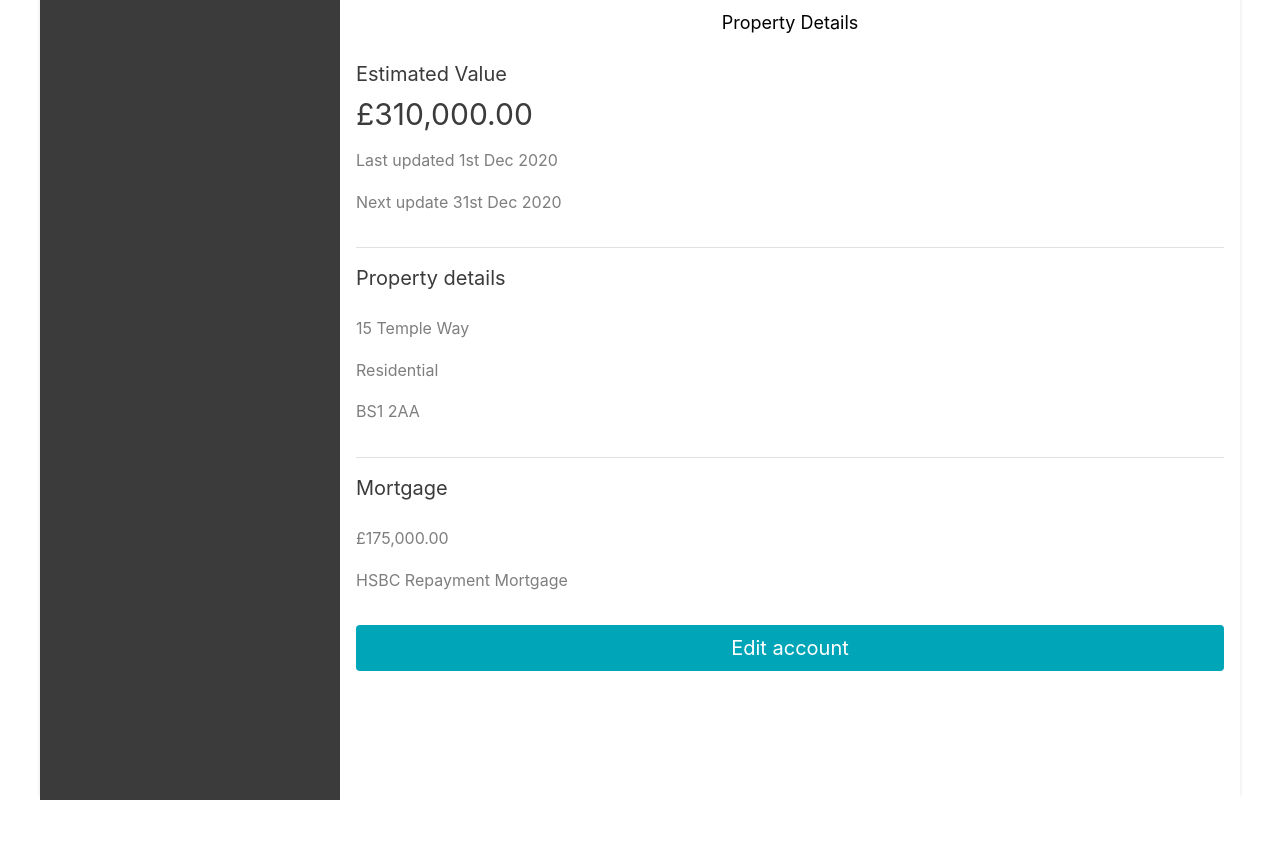
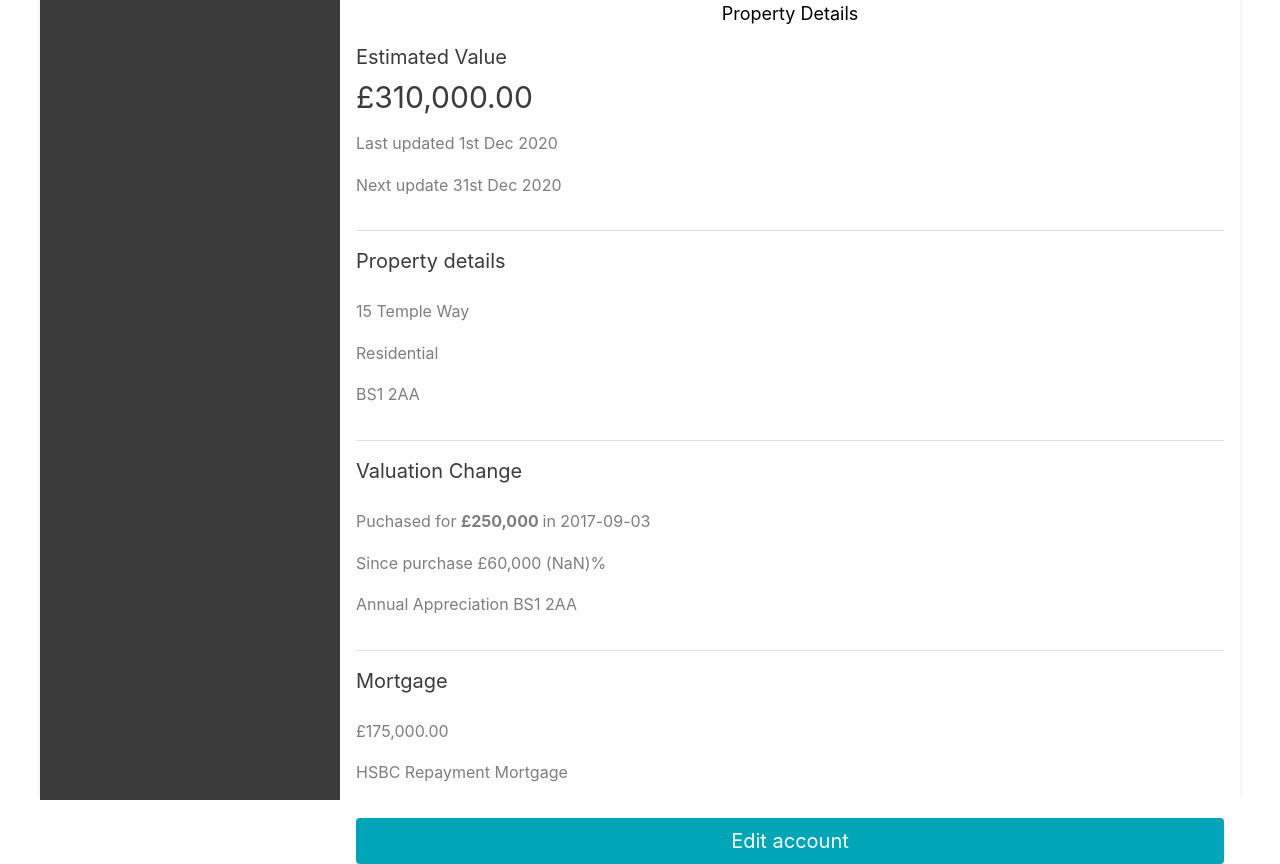
Before and after one commit to samchillcott/frontend-interview-task-main, a Next.js app: page / in a window 1280 px wide. Before the commit the page ends 800 px from the top, so only its background shows below. Built offline with nearby package versions, Linux system fonts and the light colour scheme.

Commit message:
add 3 sections with calculations

```diff
--- a/modules/property-details/index.js
+++ b/modules/property-details/index.js
@@ -33,32 +33,42 @@ const account = {
   updateAfterDays: 30,
 };
 
-const Detail = ({}) => {
+const Detail = ({ }) => {
   let mortgage;
   const lastUpdate = new Date(account.lastUpdate);
   if (account.associatedMortgages.length) {
     mortgage = account.associatedMortgages[0];
   }
 
+  const sincePurchase = (recentValuation, originalPurchasePrice) => {
+    return recentValuation - originalPurchasePrice
+  }
+
+  const sincePurchasePercentage = (sincePurchase, originalPurchasePrice) => {
+    console.log(sincePurchase);
+    return (sincePurchase / originalPurchasePrice) * 100
+  }
+
+
   return (
     <Inset>
       <AccountSection>
         <AccountLabel>Estimated Value</AccountLabel>
         <AccountHeadline>
-          {new Intl.NumberFormat("en-GB", {
+          { new Intl.NumberFormat("en-GB", {
             style: "currency",
             currency: "GBP",
-          }).format(account.recentValuation.amount)}
+          }).format(account.recentValuation.amount) }
         </AccountHeadline>
         <AccountList>
           <AccountListItem><InfoText>
-            {`Last updated ${format(lastUpdate, "do MMM yyyy")}`}
+            { `Last updated ${format(lastUpdate, "do MMM yyyy")}` }
           </InfoText></AccountListItem>
           <AccountListItem><InfoText>
-            {`Next update ${format(
+            { `Next update ${format(
               add(lastUpdate, { days: account.updateAfterDays }),
               "do MMM yyyy"
-            )}`}
+            )}` }
           </InfoText></AccountListItem>
         </AccountList>
       </AccountSection>
@@ -66,36 +76,46 @@ const Detail = ({}) => {
         <AccountLabel>Property details</AccountLabel>
         <RowContainer>
           <AccountList>
-            <AccountListItem><InfoText>{account.name}</InfoText></AccountListItem>
-            <AccountListItem><InfoText>{account.bankName}</InfoText></AccountListItem>
-            <AccountListItem><InfoText>{account.postcode}</InfoText></AccountListItem>
+            <AccountListItem><InfoText>{ account.name }</InfoText></AccountListItem>
+            <AccountListItem><InfoText>{ account.bankName }</InfoText></AccountListItem>
+            <AccountListItem><InfoText>{ account.postcode }</InfoText></AccountListItem>
           </AccountList>
         </RowContainer>
       </AccountSection>
-      {mortgage && (
+      <AccountSection>
+        <AccountLabel>Valuation Change</AccountLabel>
+        <RowContainer>
+          <AccountList>
+            <AccountListItem><InfoText>Puchased for <strong>£{ account.originalPurchasePrice.toLocaleString("en-US") } </strong>in { account.originalPurchasePriceDate.toLocaleString('default', { month: 'long' }) }</InfoText></AccountListItem>
+            <AccountListItem><InfoText>Since purchase £{ sincePurchase(account.recentValuation.amount, account.originalPurchasePrice).toLocaleString("en-US") } ({ sincePurchasePercentage(sincePurchase, account.originalPurchasePrice) })%</InfoText></AccountListItem>
+            <AccountListItem><InfoText>Annual Appreciation { account.postcode }</InfoText></AccountListItem>
+          </AccountList>
+        </RowContainer>
+      </AccountSection>
+      { mortgage && (
         <AccountSection>
           <AccountLabel>Mortgage</AccountLabel>
           <RowContainer
             // This is a dummy action
-            onClick={() => alert("You have navigated to the mortgage page")}
+            onClick={ () => alert("You have navigated to the mortgage page") }
           >
             <AccountList>
               <AccountListItem><InfoText>
-                {new Intl.NumberFormat("en-GB", {
+                { new Intl.NumberFormat("en-GB", {
                   style: "currency",
                   currency: "GBP",
                 }).format(
                   Math.abs(account.associatedMortgages[0].currentBalance)
-                )}
+                ) }
               </InfoText></AccountListItem>
-              <AccountListItem><InfoText>{account.associatedMortgages[0].name}</InfoText></AccountListItem>
+              <AccountListItem><InfoText>{ account.associatedMortgages[0].name }</InfoText></AccountListItem>
             </AccountList>
           </RowContainer>
         </AccountSection>
-      )}
+      ) }
       <Button
         // This is a dummy action
-        onClick={() => alert("You have navigated to the edit account page")}
+        onClick={ () => alert("You have navigated to the edit account page") }
       >
         Edit account
       </Button>
```
Also changed, not shown: 1 other file (tests, documents, lock files or other folders).
